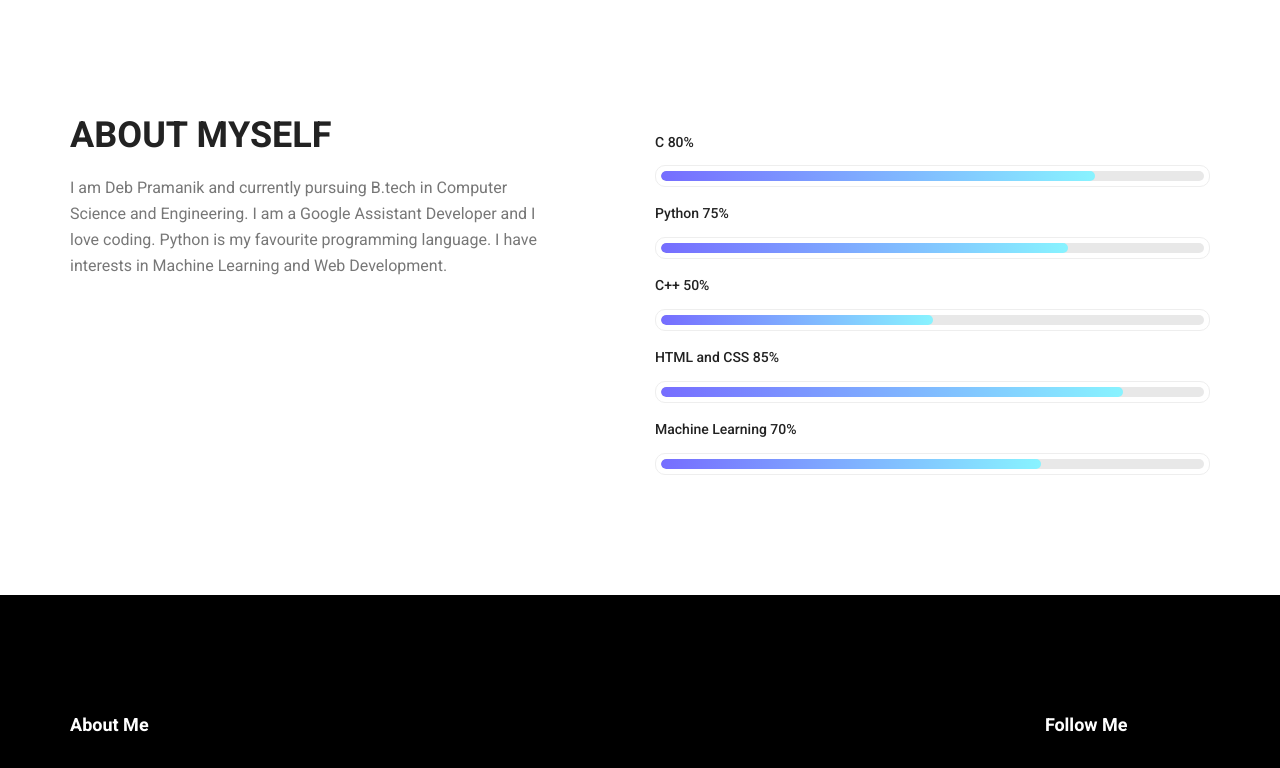
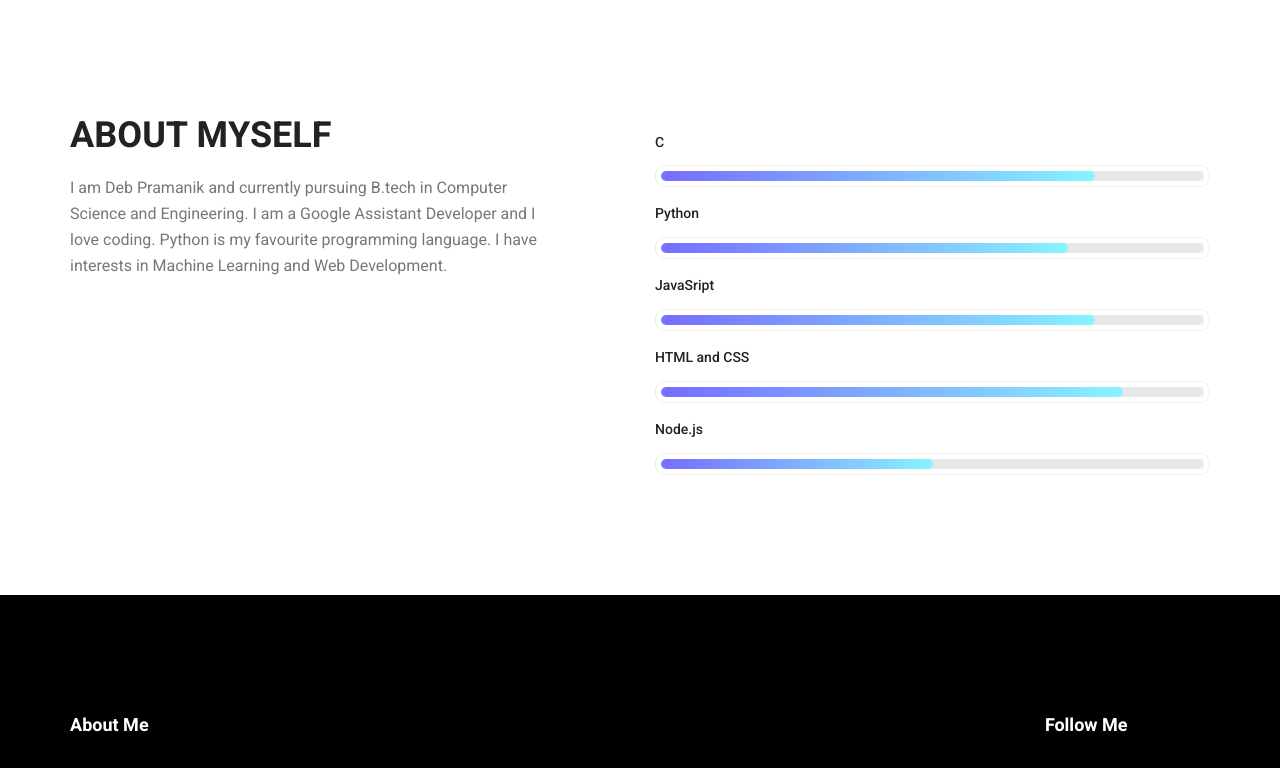
Before and after one commit to Debpramanik19/debpramanik19.github.io, a plain HTML site: page about-us.html in a window 1280 px wide. Shown: the part 1220-1988 px from the top of the page. Drawn offline with Linux system fonts and the light colour scheme.

Commit message:
Update about-us.html

```diff
--- a/about-us.html
+++ b/about-us.html
@@ -116,7 +116,7 @@
         				<div class="tools_expert">
         					<div class="skill_main">
 								<div class="skill_item">
-									<h4>C <span class="counter">80</span>%</h4>
+									<h4>C </h4>
 									<div class="progress_br">
 										<div class="progress">
 											<div class="progress-bar" role="progressbar" aria-valuenow="80" aria-valuemin="0" aria-valuemax="100"></div>
@@ -124,7 +124,7 @@
 									</div>
 								</div>
 								<div class="skill_item">
-									<h4>Python <span class="counter">75</span>%</h4>
+									<h4>Python </h4>
 									<div class="progress_br">
 										<div class="progress">
 											<div class="progress-bar" role="progressbar" aria-valuenow="75" aria-valuemin="0" aria-valuemax="100"></div>
@@ -132,15 +132,15 @@
 									</div>
 								</div>
 								<div class="skill_item">
-									<h4>C++ <span class="counter">50</span>%</h4>
+									<h4>JavaSript </h4>
 									<div class="progress_br">
 										<div class="progress">
-											<div class="progress-bar" role="progressbar" aria-valuenow="50" aria-valuemin="0" aria-valuemax="100"></div>
+											<div class="progress-bar" role="progressbar" aria-valuenow="80" aria-valuemin="0" aria-valuemax="100"></div>
 										</div>
 									</div>
 								</div>
 								<div class="skill_item">
-									<h4>HTML and CSS <span class="counter">85</span>%</h4>
+									<h4>HTML and CSS </h4>
 									<div class="progress_br">
 										<div class="progress">
 											<div class="progress-bar" role="progressbar" aria-valuenow="85" aria-valuemin="0" aria-valuemax="100"></div>
@@ -148,10 +148,10 @@
 									</div>
 								</div>
 								<div class="skill_item">
-									<h4>Machine Learning <span class="counter">70</span>%</h4>
+									<h4>Node.js </h4>
 									<div class="progress_br">
 										<div class="progress">
-											<div class="progress-bar" role="progressbar" aria-valuenow="70" aria-valuemin="0" aria-valuemax="100"></div>
+											<div class="progress-bar" role="progressbar" aria-valuenow="50" aria-valuemin="0" aria-valuemax="100"></div>
 										</div>
 									</div>
 								</div>
```
